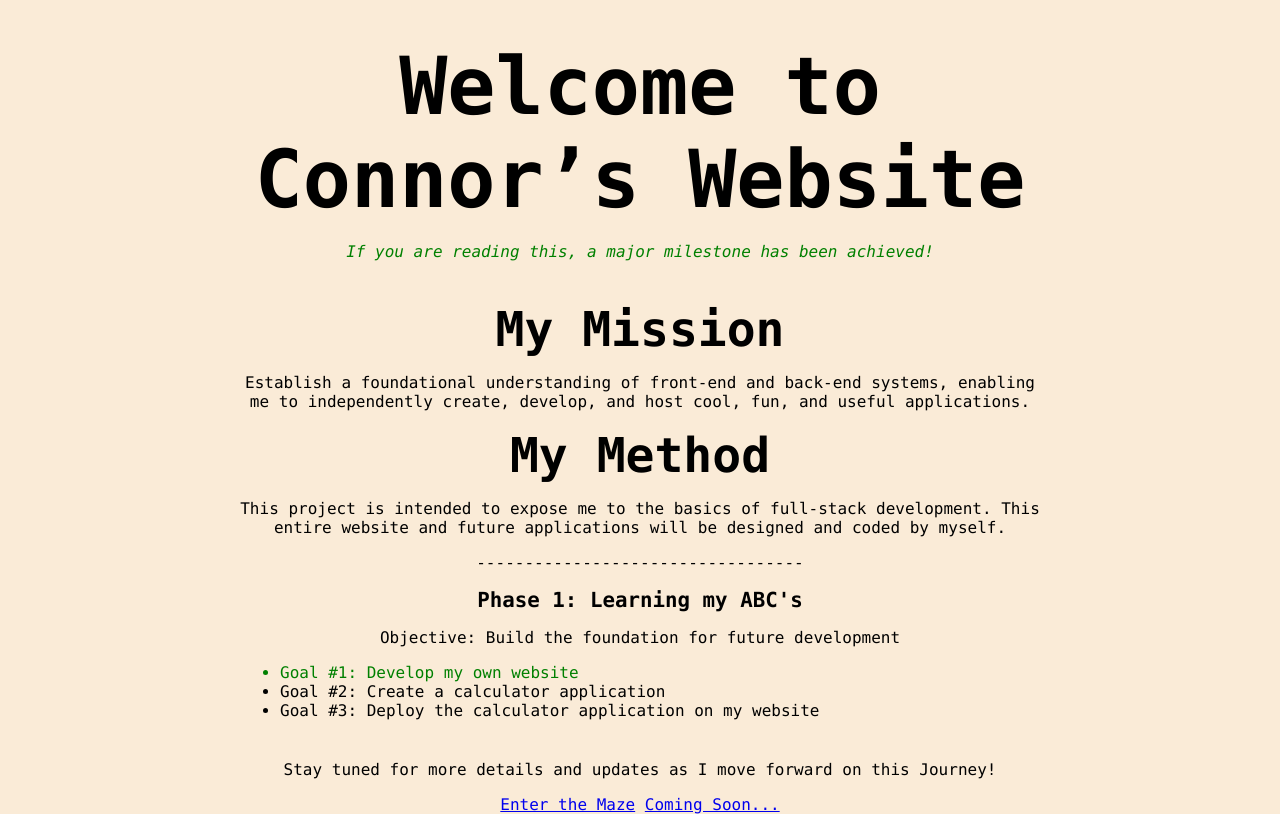
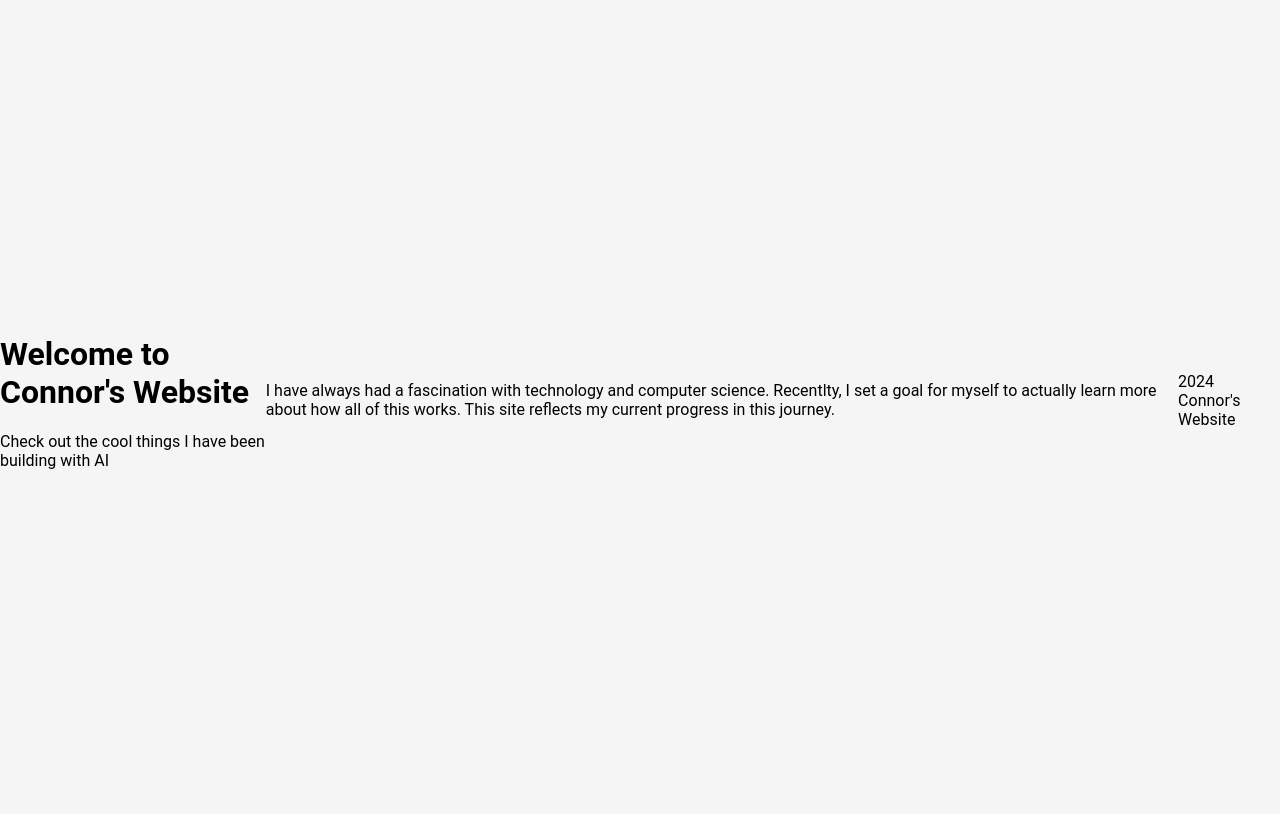
Before and after one commit to Flyinflynn/flyinflynn.github.io, a plain HTML site: page index.html in a window 1280 px wide. Drawn offline with Linux system fonts and the light colour scheme.

Commit message:
Update index.html

```diff
--- a/index.html
+++ b/index.html
@@ -7,50 +7,25 @@
   window.dataLayer = window.dataLayer || [];
   function gtag(){dataLayer.push(arguments);}
   gtag('js', new Date());
-
   gtag('config', 'G-H1ZC9CG95S');
 </script>
+    <meta charset="UTF-8">
+    <meta name="viewport" content="width=device-width, initial-scale=1.0">
     <title>Connor's Website</title>
-    <style>
-        body {
-            text-align: center; /* Centers the text */
-            margin: 0;
-            padding: 0;
-            display: flex;
-            justify-content: center;
-            align-items: center;
-            height: 100vh; /* Full height of the viewport */
-            font-family: Menlo , monospace; /* Optional: sets a default font */
-            background-color: antiquewhite;
-        }
-        .container {
-            max-width: 800px; /* Adjusts the max width of the content */
-        }
-    </style>
+    <link rel="stylesheet" href="style.css">
 </head>
 <body>
-    <div class="container">
-        <h1 style="font-size: 5em;margin-bottom: 0;">Welcome to Connor’s Website</h1>
-        <p style="color: green; font-style: italic;">If you are reading this, a major milestone has been achieved!</p>
-        <h2 style="font-size: 3em; margin-bottom: 0; margin-top: 1">My Mission</h2>
-        <p>Establish a foundational understanding of front-end and back-end systems, enabling me to independently create, develop, and host cool, fun, and useful applications.</p>
-        <div class="container">
-            <h2 style="font-size: 3em; margin-bottom: 0;margin-top: 0">My Method</h2>
-            <p> This project is intended to expose me to the basics of full-stack development. This entire website and future applications will be designed and coded by myself.</p>
-           <p>----------------------------------</p>
-            <h3 style="font-size: 1.3em; margin-bottom: 0 ;margin-top: 0">Phase 1: Learning my ABC's</h3>
-            <p>Objective: Build the foundation for future development</p>
-            <div style="text-align: left; margin: 0 auto; max-width: 800px;">
-                <ul>
-                    <li style="color: green">Goal #1: Develop my own website</li>
-                    <li>Goal #2: Create a calculator application</li>
-                    <li>Goal #3: Deploy the calculator application on my website</li>
-                </ul>
-            </div>
-            <p style="margin-top: 40px;">Stay tuned for more details and updates as I move forward on this Journey!</p>
-            <a href="Maze.html">Enter the Maze</a>
-             <a href="Enhanced_Maze.html">Coming Soon...</a>
-        </div>
-
+    <header>
+        <h1>Welcome to Connor's Website</h1>
+        <p>Check out the cool things I have been building with AI</p>
+    </header>
+	<p class="centered-text"> I have always had a fascination with technology and computer science. Recentlty, I set a goal for myself to actually learn more about how all of this works. This site reflects my current progress in this journey. </p>
+    <section id="projects">
+        <!-- Project items will be added here by JavaScript -->
+    </section>
+    <footer>
+        <p>2024 Connor's Website</p>
+    </footer>
+    <script src="script.js"></script>
 </body>
 </html>
```
